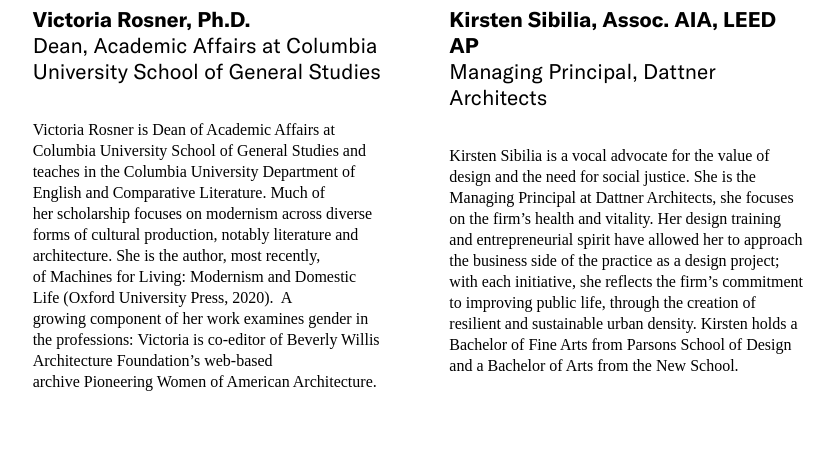
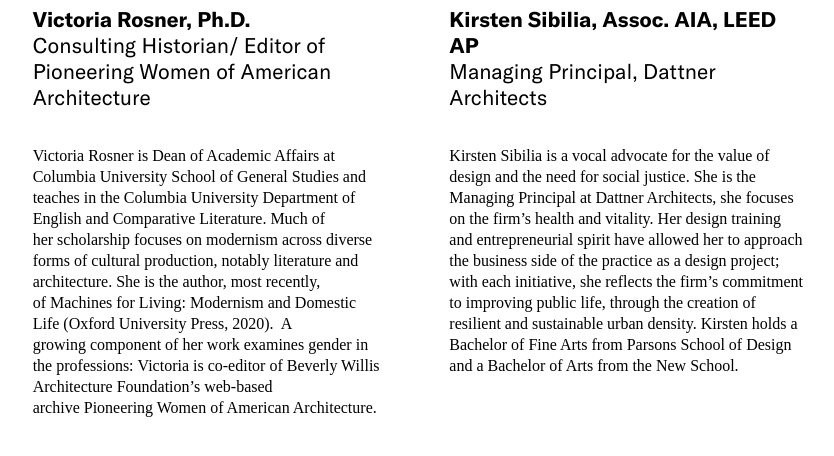
Before and after one commit to jengalas/bwaf-bbw, a Jekyll site: the page built from about/boardandstaff.md, in a window 1280 px wide and 900 px high, scrolled down 8452 px, cut to the strip 228-692 px from the top of the window. Shown: the top 456 px of the strip, without its empty margins (444-1278 px from the left). Built offline with Jekyll 4.4.1, drawn with Linux system fonts in a browser that asks for light colours; some web fonts are replaced.

Commit message:
Update from Forestry.io Aislinn McNamara updated about/boardandstaff.md

```diff
--- a/about/boardandstaff.md
+++ b/about/boardandstaff.md
@@ -253,7 +253,7 @@ page_blocks:
       for Education, Non-Traditional Employment for Women (NEW), and Beverly Willis
       Architecture Foundation (BWAF).
   - title: Victoria Rosner, Ph.D.
-    title_role: 'Dean, Academic Affairs at Columbia University School of General Studies '
+    title_role: 'Consulting Historian/ Editor of Pioneering Women of American Architecture '
     image: "/v1618329946/victoria-rosner-columbia_d4ppc3.jpg"
     description: |-
       Victoria Rosner is Dean of Academic Affairs at Columbia University School of General Studies and teaches in the Columbia University Department of English and Comparative Literature. Much of her scholarship focuses on modernism across diverse forms of cultural production, notably literature and architecture. She is the author, most recently, of Machines for Living: Modernism and Domestic Life (Oxford University Press, 2020).
```
